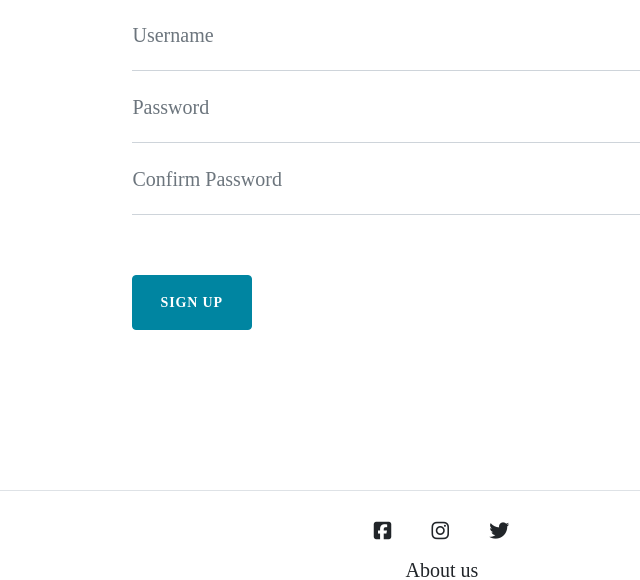
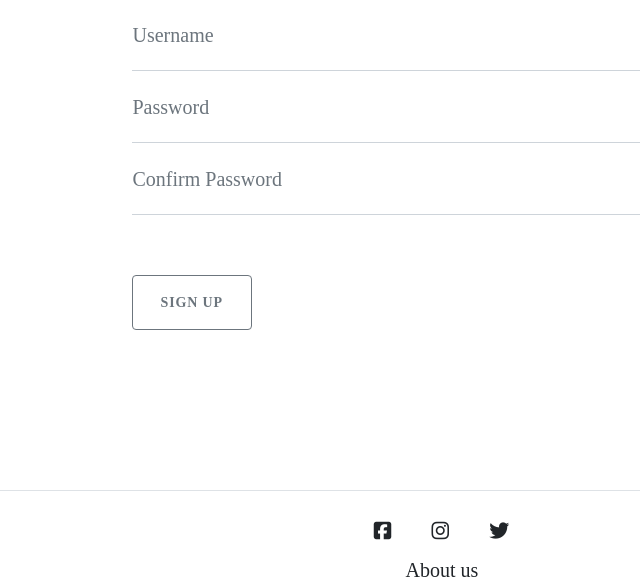
Before and after one commit to JPBiddle/watch-review, a Flask app: page /signup in a window 1280 px wide. Shown: the part 486-1066 px from the top of the page, without its empty margins (214-854 px from the left). Run offline with Flask 2, Linux system fonts and the light colour scheme; some libraries are stand-ins or nearby versions; some web fonts are replaced.

Commit message:
changed sign in and sign up submit buttons to match add review stying

```diff
--- a/reviews/templates/signin.html
+++ b/reviews/templates/signin.html
@@ -42,7 +42,7 @@
                         <br />
                         </div>
                         <!-- Submit Button -->
-                        <button class="btn btn-primary text-uppercase" id="submitButton" type="submit">Log in</button>
+                        <button class="btn btn-outline-secondary text-uppercase" id="submitButton" type="submit"">Log in</button>
                     </form>
                 </br></br>
                 <div class="container text-center">
--- a/reviews/templates/signup.html
+++ b/reviews/templates/signup.html
@@ -53,7 +53,7 @@ function check_pass() {
                         </br>
                         <span id="ismatch"></span>
                     </br>
-                        <button class="btn btn-primary text-uppercase" id="submitButton" type="submit">Sign up</button>
+                        <button class="btn btn-outline-secondary text-uppercase" id="submitButton" type="submit">Sign up</button>
                     </form>
                 </div>
             </div>
```
